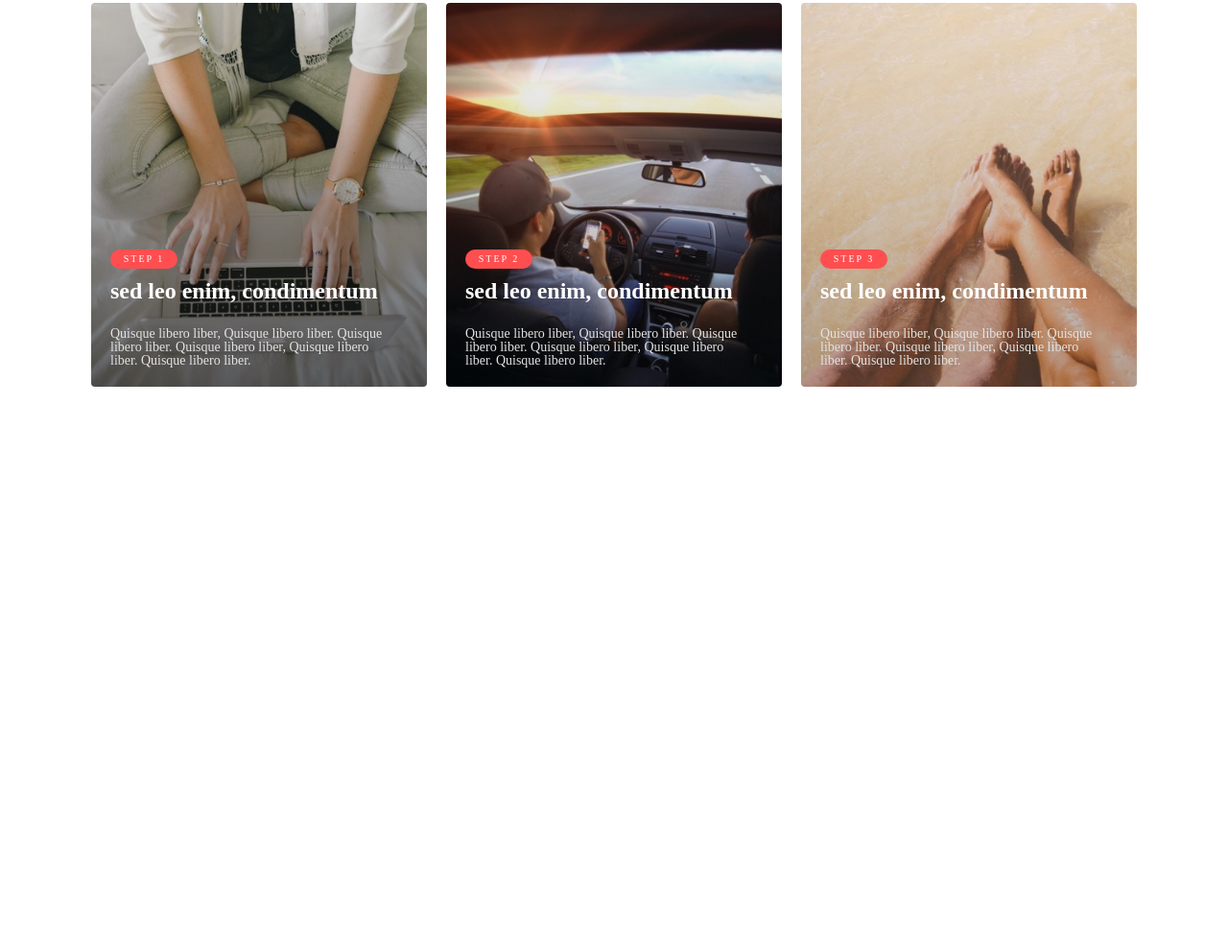
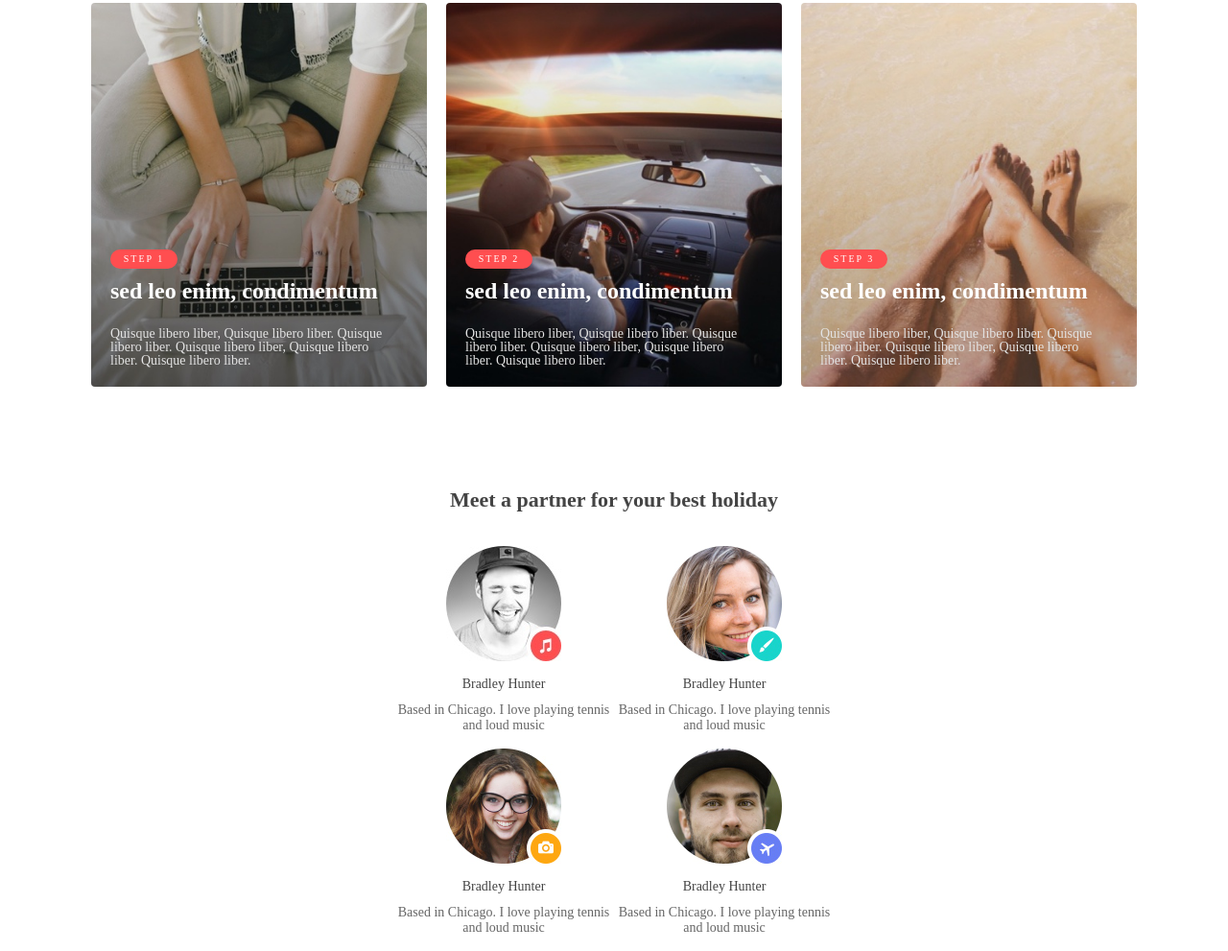
Before and after one commit to PierreDaily/AIA-test-static, a Gatsby site: page / in a window 1280 px wide. Shown: the part 952-1943 px from the top of the page at 96% size. Before the commit the page ends 1365 px from the top, so only its background shows below. Built offline with nearby package versions, Linux system fonts and the light colour scheme; Gatsby itself is replaced by a stand-in of ours; a web font is replaced by a local one.

Commit message:
GuestListPreview 90% done

```diff
--- /dev/null
+++ b/src/data/guestListData.js
@@ -0,0 +1,29 @@
+import avatar01 from "../images/avatar/avatar-01.jpg"
+import avatar02 from "../images/avatar/avatar-02.jpg"
+import avatar03 from "../images/avatar/avatar-03.jpg"
+import avatar04 from "../images/avatar/avatar-04.jpg"
+
+const mockGuestList = {
+  1: {
+    avatar: avatar01,
+    fullName: "Bradley Hunter",
+    presentation: "Based in Chicago. I love playing tennis and loud music",
+  },
+  2: {
+    avatar: avatar02,
+    fullName: "Bradley Hunter",
+    presentation: "Based in Chicago. I love playing tennis and loud music",
+  },
+  3: {
+    avatar: avatar03,
+    fullName: "Bradley Hunter",
+    presentation: "Based in Chicago. I love playing tennis and loud music",
+  },
+  4: {
+    avatar: avatar04,
+    fullName: "Bradley Hunter",
+    presentation: "Based in Chicago. I love playing tennis and loud music",
+  },
+}
+
+export default mockGuestList
--- a/src/pages/index.jsx
+++ b/src/pages/index.jsx
@@ -4,12 +4,20 @@ import Header from "../ui/organisms/header/Header"
 import BasicCardList from "../ui/organisms/BasicCardList/BasicCardList"
 import mockCardListData from "../data/cardListData"
 import "../scss/template/frontpage.scss"
+import GuestPreviewList from "../ui/organisms/GuestPreviewList/GuestPreviewList"
+import mockGuestList from "../data/guestListData"
 
 const IndexPage = () => (
   <>
     <Header />
-    <section className="front-page__section__card-list">
+    <section className="front-page__section">
       <BasicCardList title="How it works" data={mockCardListData} />
+    </section>
+    <section className="front-page__section">
+      <GuestPreviewList
+        data={mockGuestList}
+        title="Meet a partner for your best holiday"
+      />
     </section>
   </>
 )
--- a/src/scss/template/frontpage.scss
+++ b/src/scss/template/frontpage.scss
@@ -1,11 +1,11 @@
 @import "../breakpoints.scss";
 
-.front-page__section__card-list {
+.front-page__section {
   margin-top: 3.5rem;
 }
 
 @media (min-width: $break-tablet) {
-  .front-page__section__card-list {
+  .front-page__section {
     margin-top: 9.5rem;
   }
 }
--- a/src/ui/atoms/text/typography/Typography.scss
+++ b/src/ui/atoms/text/typography/Typography.scss
@@ -38,6 +38,7 @@
 .typo__small__grey-dark {
   @include small;
   color: $greyDark;
+  line-height: 1.6rem;
   margin-bottom: 0;
   margin-top: 0;
   text-align: center;
--- /dev/null
+++ b/src/ui/organisms/GuestPreviewList/GuestPreviewList.jsx
@@ -0,0 +1,32 @@
+import React from "react"
+import PropTypes from "prop-types"
+import Title from "../../atoms/title/Title"
+import GuestPreview from "../../molecules/guestPreview/GuestPreview"
+import "./GuestPreviewList.scss"
+
+const GuestPreviewList = ({ data, title }) => (
+  <div className="guest-preview-list">
+    <Title title={title} variant="h2" />
+    <div className="guest-preview-list__content">
+      {Object.keys(data).map(index => (
+        <GuestPreview
+          content={data[index].presentation}
+          imgSource={data[index].avatar}
+          key={index}
+          fullName={data[index].fullName}
+        />
+      ))}
+    </div>
+  </div>
+)
+
+GuestPreviewList.propTypes = {
+  data: PropTypes.shape({
+    fullName: PropTypes.string,
+    imgSource: PropTypes.string,
+    presentation: PropTypes.string,
+  }).isRequired,
+  title: PropTypes.string.isRequired,
+}
+
+export default GuestPreviewList
--- /dev/null
+++ b/src/ui/organisms/GuestPreviewList/GuestPreviewList.scss
@@ -0,0 +1,41 @@
+@import "../../../scss//breakpoints.scss";
+
+.guest-preview-list > *:first-child {
+  margin-bottom: 1.4rem;
+}
+
+.guest-preview-list__content {
+  align-items: center;
+  display: flex;
+  flex-direction: column;
+
+  & > * {
+    margin-bottom: 1.6rem;
+  }
+}
+
+@media (min-width: $break-tablet) {
+  .guest-preview-list  {
+    align-items: center;
+    display: flex;
+    flex-direction: column;
+
+    & > *:first-child {
+      margin-bottom: 3.5rem;
+    }
+  }
+  .guest-preview-list__content {
+    flex-direction: row;
+    flex-wrap: wrap;
+    max-width: 46rem;
+    & > * {
+      flex: 0 50%;
+    }
+  }
+}
+
+@media (min-width: $break-desktop) {
+  .guest-preview-list__content {
+    max-width: none;
+  }
+}
```
Also changed, not shown: src/ui/organisms/GuestPreviewList/GuestPreviewList.stories.jsx (added, +15 -0 lines), src/images/avatar/avatar-02.jpg (added), src/images/avatar/avatar-03.jpg (added), src/images/avatar/avatar-04.jpg (added).
